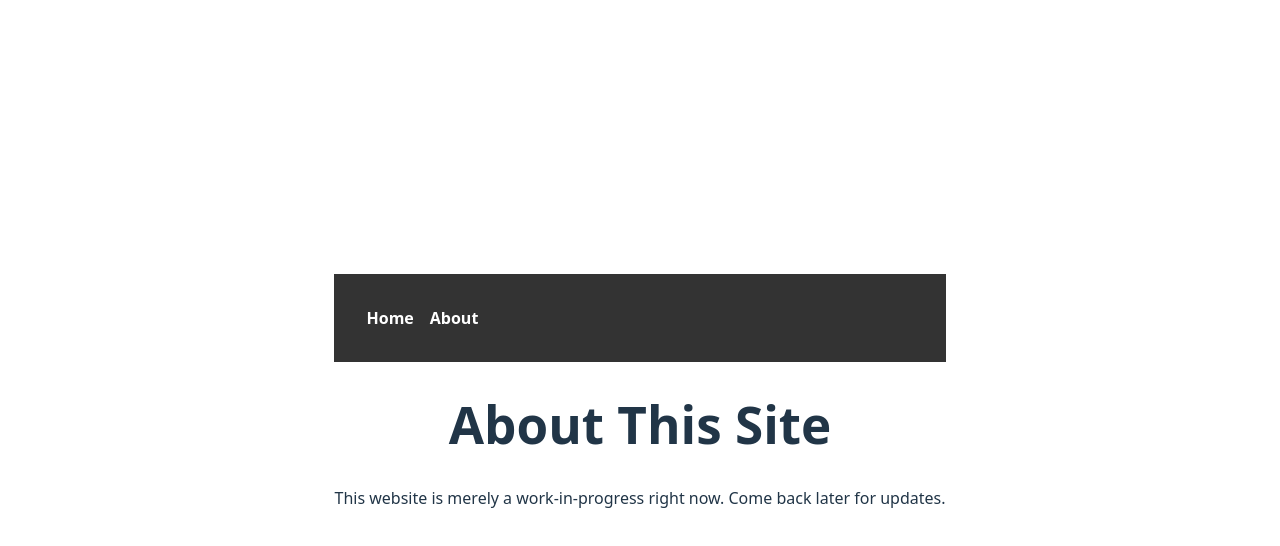
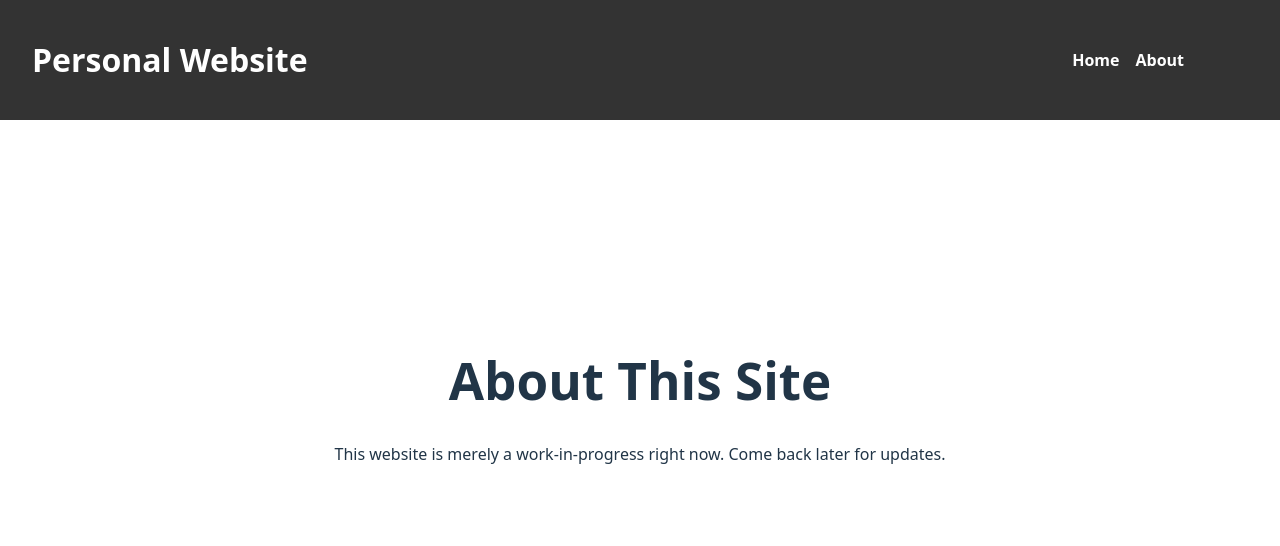
Before and after one commit to mpimble/personal-website, a React (Vite) app in the folder personal-website/: page /about in a window 1280 px wide. Shown: the top 546 px of the page. Built offline with nearby package versions, Linux system fonts and the light colour scheme.

Commit message:
Tweaks to navbar
Added title text that is vertically aligned, aligned all links to the right

```diff
--- a/personal-website/src/Navbar.css
+++ b/personal-website/src/Navbar.css
@@ -1,6 +1,20 @@
 .navbar {
+    position: fixed;
+    top: 0;
+    left: 0;
+    width: 100%;
+    z-index: 1000;
     background-color: #333;
     padding: 2rem;
+    display: flex;
+    align-items: center;
+}
+
+.navbar-title a {
+    text-decoration: none;
+    color: white;
+    font-size: 2rem;
+    font-weight: bold;
 }
 
 .nav-links {
@@ -8,7 +22,8 @@
     display: flex;
     gap: 1rem;
     padding: 0;
-    margin: 0;
+    margin-left: auto;
+    padding-right: 10%;
 }
 
 .nav-links li a {
--- a/personal-website/src/Navbar.tsx
+++ b/personal-website/src/Navbar.tsx
@@ -4,6 +4,7 @@ import './Navbar.css'
 const Navbar = () => {
     return (
         <nav className="navbar">
+            <div className="navbar-title"><Link to='/'>Personal Website</Link></div>
             <ul className="nav-links">
                 <li><Link to='/'>Home</Link></li>
                 <li><Link to='/about'>About</Link></li>
```
